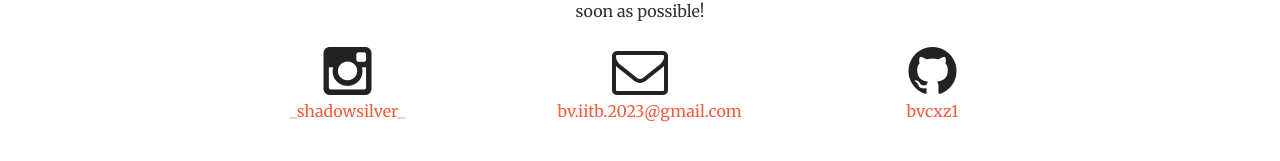
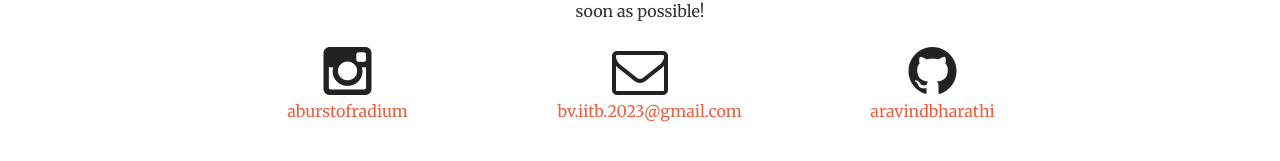
Before and after one commit to aravindbharathi/aravindbharathi.github.io, a Jekyll site: the page built from index.html, in a window 1280 px wide and 900 px high, scrolled down 1983 px. Shown: the part 657-818 px from the top of the window. Built offline with Jekyll 4.4.1, drawn with Linux system fonts in a browser that asks for light colours.

Commit message:
Update _config.yml

```diff
--- a/_config.yml
+++ b/_config.yml
@@ -3,11 +3,11 @@ title: My Portfolio
 email: bv.iitb.2023@gmail.com
 description: Physics - Math = Philosophy
 baseurl: "/blog/"
-url: "https://bvcxz1.github.io/"
+url: "https://aravindbharathi.github.io/"
 
 twitter_username: bvcxz1_
-github_username: bvcxz1
-instagram_username: _shadowsilver_
+github_username: aravindbharathi
+instagram_username: aburstofradium
 
 # Build settings
 markdown: kramdown
```
